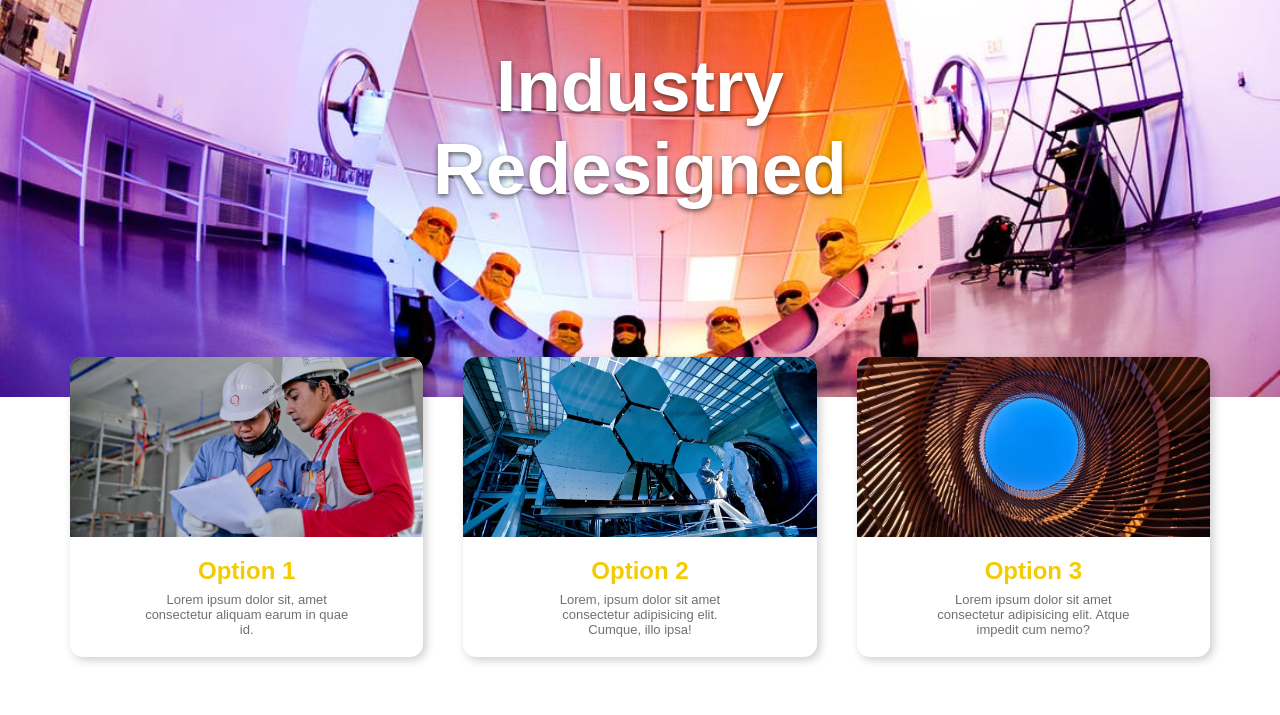
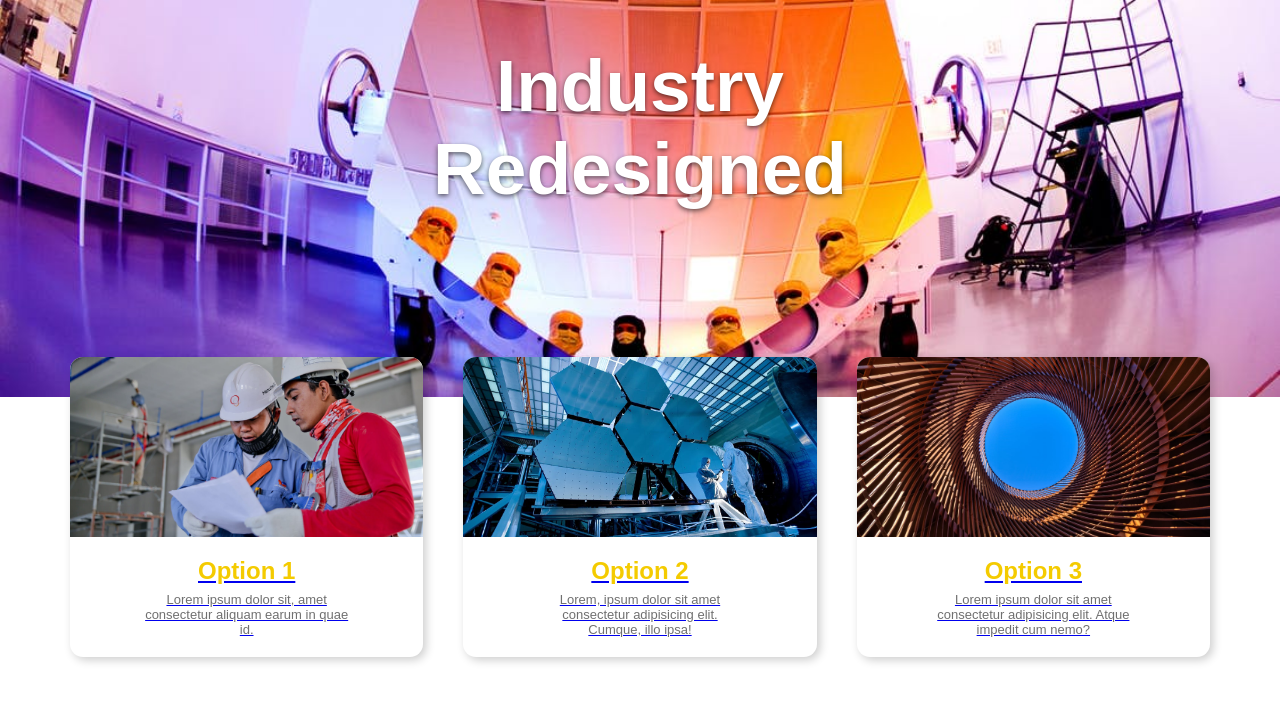
Before and after one commit to GabrielAbubakar/Parsons, a plain HTML site: page index.html in a window 1280 px wide. Shown: the part 68-783 px from the top of the page. Drawn offline with Linux system fonts and the light colour scheme.

Commit message:
links edit

```diff
--- a/css/style.css
+++ b/css/style.css
@@ -5,11 +5,6 @@
     margin: 0;
     padding: 0;
     box-sizing: border-box;
-}
-
-a {
-    text-decoration: none;
-    color: #000;
 }
 
 html {
```
